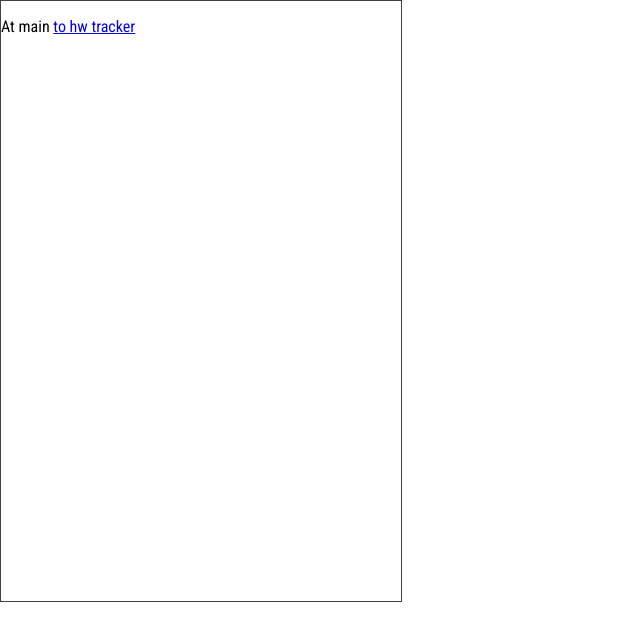
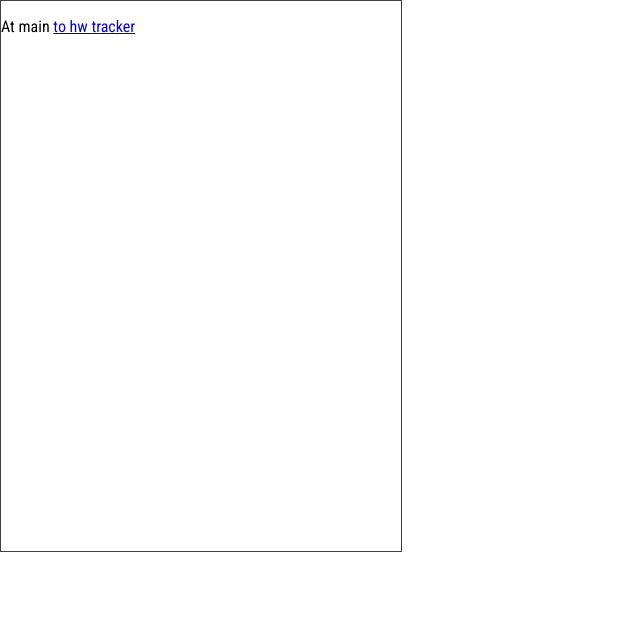
Before and after one commit to SciDev5/crx-TodoManager, a React (Create React App) app: page /homework-tracker in a window 1280 px wide. Shown: the top 640 px of the page, without its empty margins (0-640 px from the left). Built offline with nearby package versions, Linux system fonts and the light colour scheme; a web font is replaced by a local one.

Commit message:
fix css issues

```diff
--- a/src/common/react/input/TextInput.scss
+++ b/src/common/react/input/TextInput.scss
@@ -1,3 +1,4 @@
+@use "sass:math";
 @import "../interactable.scss";
 
 $bg1: #000000; $bg2: $bg1; $bg3: $bg1; $bg4: $bg1;
@@ -20,7 +21,7 @@ input.TextInput, .PassInput.TextInput input {
     input { width: 100%; }
     button {
         position: absolute;
-        top: calc(50% - #{$showPassButtonSize / 2});
+        top: calc(50% - #{math.div($showPassButtonSize, 2)});
         right: 4px;
         width: $showPassButtonSize;
         height: $showPassButtonSize;
--- a/src/index.scss
+++ b/src/index.scss
@@ -23,7 +23,7 @@ body {
   -moz-osx-font-smoothing: grayscale;
   color: var(--text);
   width: 400px;
-  height: 600px;
+  height: 550px;
   border: 1px solid var(--background-em);
 }
 
```
Also changed, not shown: public/manifest.json.
